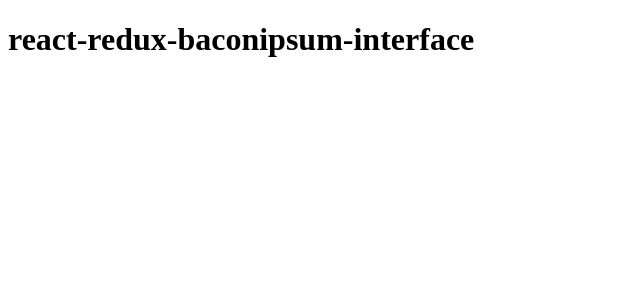
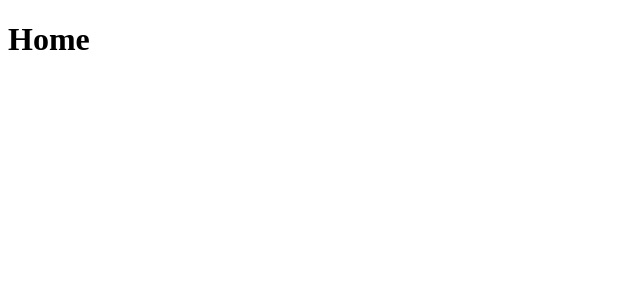
Before and after one commit to plyschik/react-redux-baconipsum-interface, a React (Create React App) app: page / in a window 1280 px wide. Shown: the top 300 px of the page, without its empty margins (0-640 px from the left). Built offline with nearby package versions, Linux system fonts and the light colour scheme.

Commit message:
React router support added.

```diff
--- a/package.json
+++ b/package.json
@@ -6,6 +6,7 @@
     "react": "^15.6.1",
     "react-dom": "^15.6.1",
     "react-redux": "^5.0.6",
+    "react-router-dom": "^4.1.2",
     "react-scripts": "1.0.11",
     "redux": "^3.7.2"
   },
--- /dev/null
+++ b/src/components/About.js
@@ -0,0 +1,9 @@
+import React from 'react';
+
+const About = () => {
+    return (
+        <h1>About us</h1>
+    );
+};
+
+export default About;
--- a/src/App.js
+++ b/src/components/App.js
@@ -1,10 +1,18 @@
 import React, { Component } from 'react';
 import { connect } from 'react-redux';
+import { BrowserRouter, Route } from 'react-router-dom';
+import Home from './Home';
+import About from './About';
 
 class App extends Component {
     render() {
         return (
-            <h1>react-redux-baconipsum-interface</h1>
+            <BrowserRouter>
+                <div>
+                    <Route exact path="/" component={ Home } />
+                    <Route exact path="/about" component={ About } />
+                </div>
+            </BrowserRouter>
         );
     }
 }
--- /dev/null
+++ b/src/components/Home.js
@@ -0,0 +1,9 @@
+import React, { Component } from 'react';
+
+export default class Home extends Component {
+    render() {
+        return (
+            <h1>Home</h1>
+        );
+    }
+}
--- a/src/index.js
+++ b/src/index.js
@@ -2,7 +2,7 @@ import React from 'react';
 import ReactDOM from 'react-dom';
 import { createStore } from 'redux';
 import { Provider } from 'react-redux';
-import App from './App';
+import App from './components/App';
 import registerServiceWorker from './registerServiceWorker';
 
 const reducer = (state = {
```
